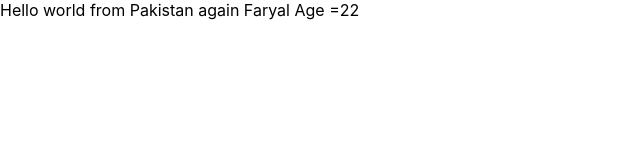
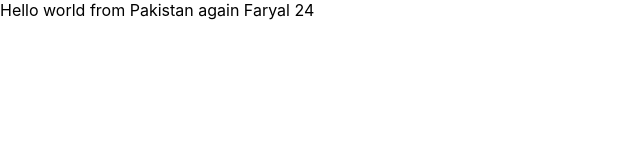
Before and after one commit to FaryalNaeem/project004, a React (Create React App) app: page / in a window 1280 px wide. Shown: the top 160 px of the page, without its empty margins (0-640 px from the left). Built offline with nearby package versions, Linux system fonts and the light colour scheme.

Commit message:
Update App.js

```diff
--- a/src/App.js
+++ b/src/App.js
@@ -1,10 +1,11 @@
 import React from 'react';
+import logo from './logo.svg'
 import './App.css';
 import hello from './hello';
 
 function App({name,age}) {
   return<div>
-      Hello world from Pakistan again {name} Age ={age-2}
+      Hello world from Pakistan again {name} {age}
       <br/>
       <hello></hello>
     </div>
```
